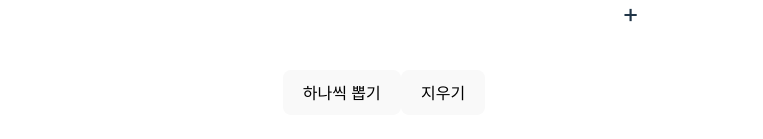
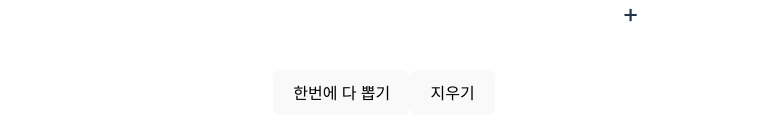
Before and after one commit to JinsuPark91/lotto, a React (Vite) app: page / in a window 1280 px wide. Shown: the part 395-534 px from the top of the page, without its empty margins (256-1019 px from the left). Built offline with nearby package versions, Linux system fonts and the light colour scheme.

Commit message:
fix: 한번에 다뽑기로 변경

```diff
--- a/src/App.tsx
+++ b/src/App.tsx
@@ -39,13 +39,13 @@ function App() {
     return num;
   };
 
-  const clickForGettingNumber = () => {
-    if (numbers.length > 6) return;
-    let newNumber = getLottoNumber();
-    const newNumbers = [...numbers];
-    newNumbers.push(newNumber);
-    setNumbers(newNumbers);
-  };
+  // const clickForGettingNumber = () => {
+  //   if (numbers.length > 6) return;
+  //   let newNumber = getLottoNumber();
+  //   const newNumbers = [...numbers];
+  //   newNumbers.push(newNumber);
+  //   setNumbers(newNumbers);
+  // };
 
   const getLottoNumber = () => {
     if (numbers.length > 6) return;
@@ -65,6 +65,16 @@ function App() {
     setNumbers([]);
   };
 
+  const getLottoNumbers =()=>{
+    const numArr = [];
+    for(let i =0; i<7; i++){
+      numArr.push(getLottoNumber())
+    }
+    setNumbers(numArr);
+
+  }
+
+
   return (
     <>
       <div>
@@ -81,8 +91,8 @@ function App() {
         <NumberBall className={numbers[6]}>{numbers[6]}</NumberBall>
       </BallContainer>
       <div className="card">
-        <button onClick={clickForGettingNumber}>하나씩 뽑기</button>
-        {/* <button onClick={getLottoNumbers}>한번에 다 뽑기</button> */}
+        {/* <button onClick={clickForGettingNumber}>하나씩 뽑기</button> */}
+        <button onClick={getLottoNumbers}>한번에 다 뽑기</button>
         <button onClick={clickForDelete}>지우기</button>
       </div>
     </>
```
